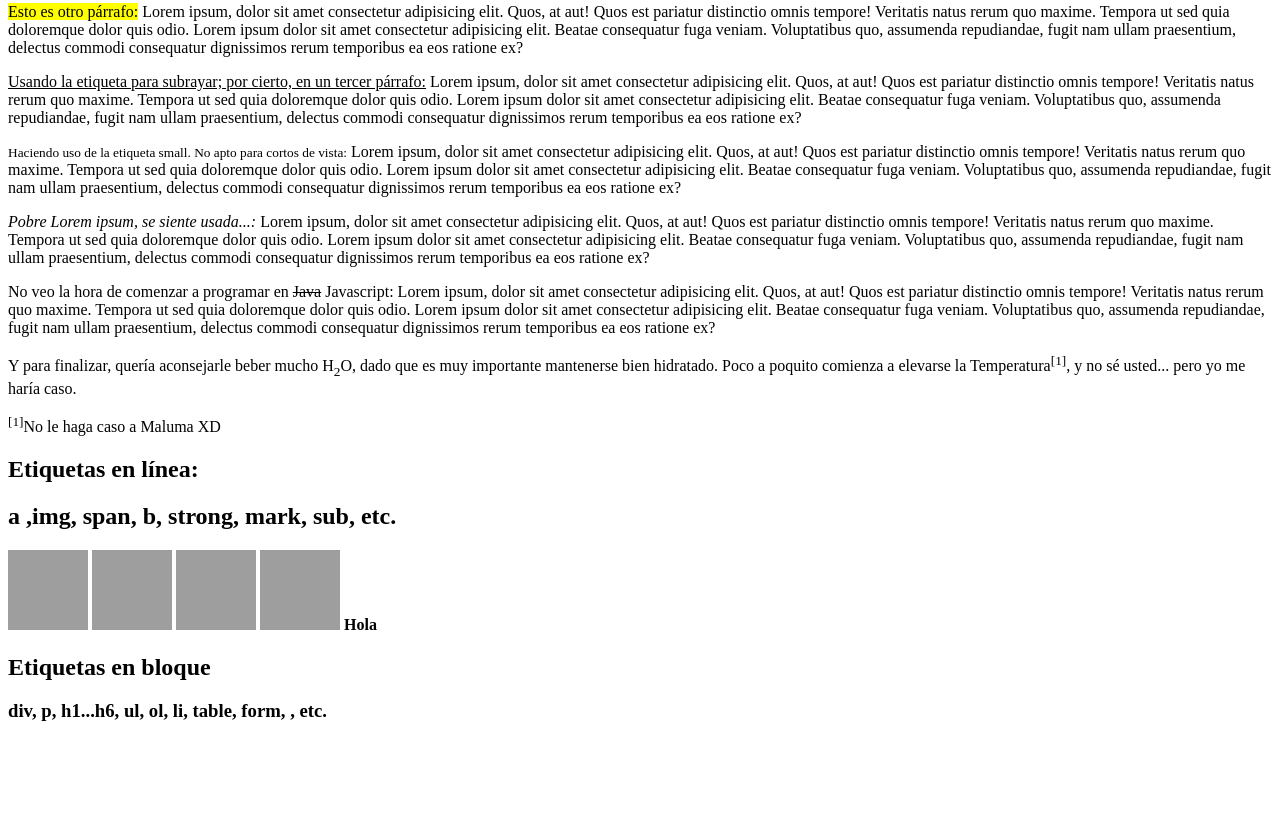
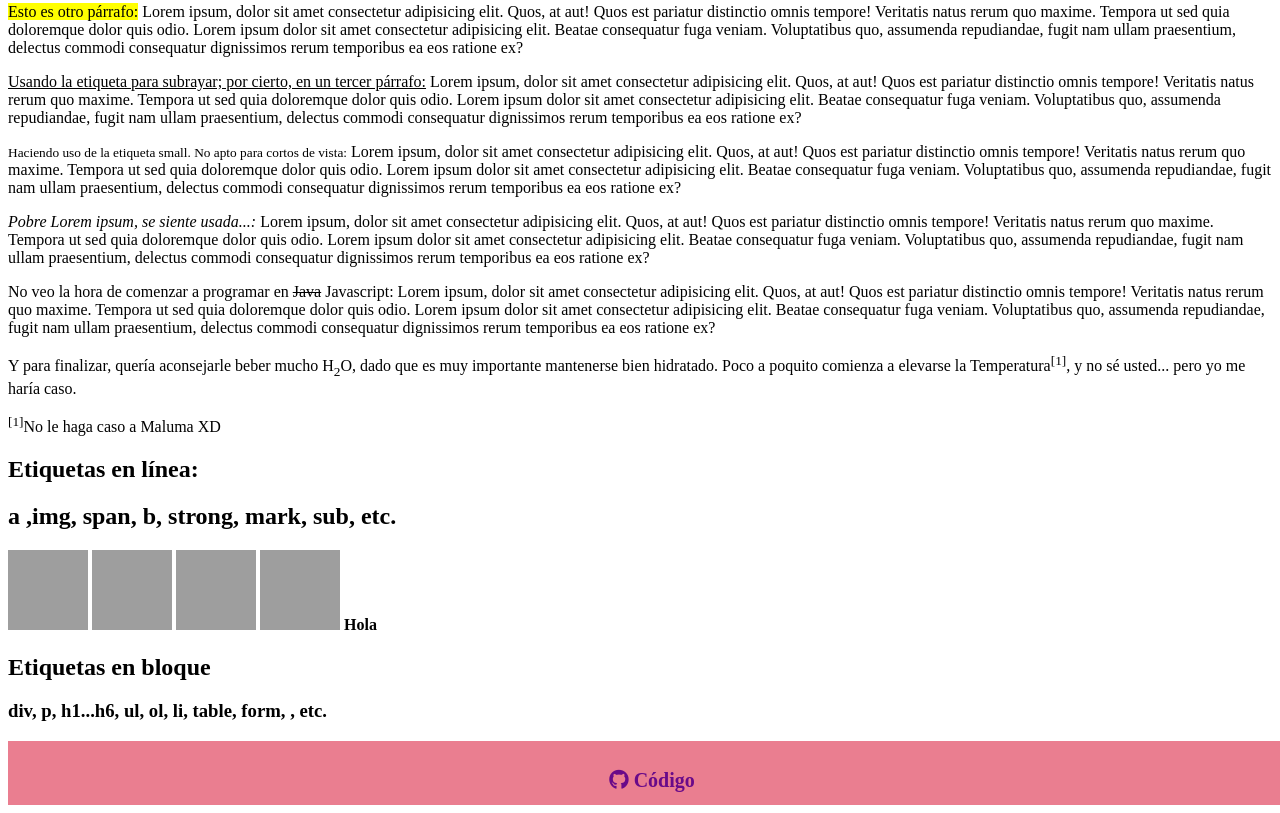
Before and after one commit to lubigsis/clase2, a plain HTML site: page index.html in a window 1280 px wide. Shown: the part 504-1317 px from the top of the page. Before the commit the page ends 1245 px from the top, so only its background shows below. Drawn offline with Linux system fonts and the light colour scheme; grey boxes are pictures that could not be loaded.

Commit message:
Agregué footer con código Github y cambié de nombre al proyecto

```diff
--- a/index.html
+++ b/index.html
@@ -3,7 +3,25 @@
 <head>
     <meta charset="UTF-8">
     <meta name="viewport" content="width=device-width, initial-scale=1.0">
-    <title>clase 2</title>
+    <title>tarea 1</title>
+    <link href="https://cdnjs.cloudflare.com/ajax/libs/font-awesome/5.13.0/css/all.min.css" rel="stylesheet">
+    <style>
+        footer{
+            width: 100%;
+            height: 40px;
+            background: rgb(234, 126, 144);
+            margin: auto;
+            padding: 12px;
+            text-align: center;
+        }
+
+        footer p a{
+            color: rgb(105, 10, 137);
+            font-size: 20px;
+            text-decoration: none;
+            font-weight: bold;
+        }
+    </style>
 </head>
 <body>
     <nav>
@@ -73,7 +91,11 @@
             </div
         </article>
 
-
+     <footer>
+            <p><a href="https://github.com/lubigsis/clase2" target="_blank">
+                <i class="fab fa-github"></i>
+                Código</a></p>
+    </footer>
 
 </body>
 </html>
```
